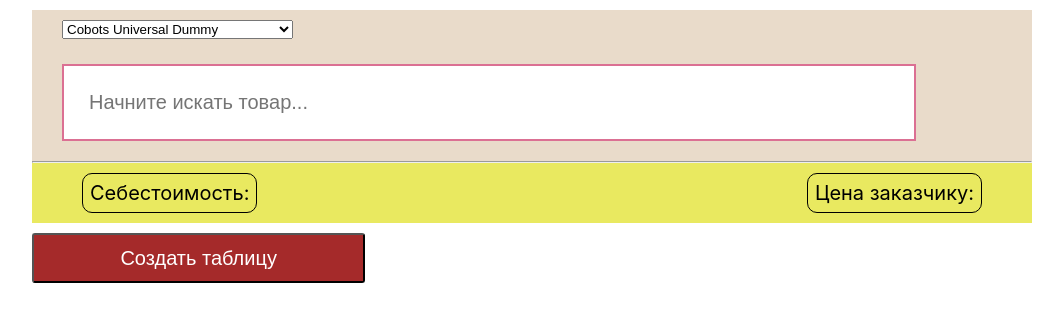
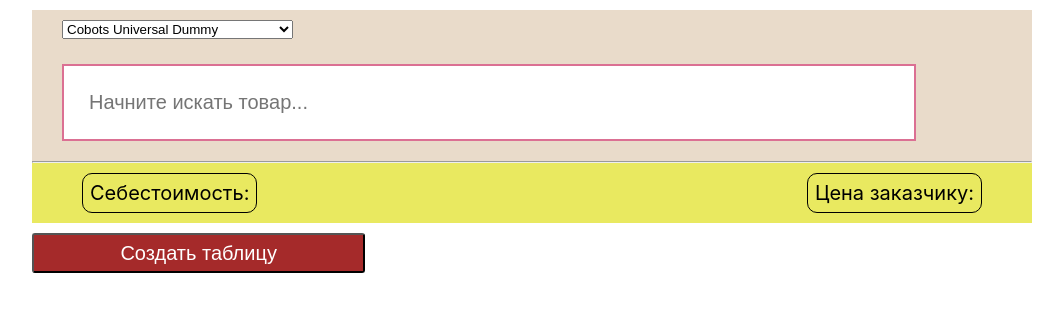
Before and after one commit to kp-app/kp-app-frontend, a React (Vite) app in the folder frontend/: page / in a window 1280 px wide. Shown: the top 322 px of the page, without its empty margins (108-1171 px from the left). Built offline with nearby package versions, Linux system fonts and the light colour scheme.

Commit message:
add delete button

```diff
--- a/frontend/src/components/AddedItems/AddedItemCard/AddedItemCard.jsx
+++ b/frontend/src/components/AddedItems/AddedItemCard/AddedItemCard.jsx
@@ -3,7 +3,7 @@
 import { removeItem } from '../../../app/productsSlice'
 import { PriceBar } from '../../ItemCard/PriceBar/PriceBar'
 
-import { card, category_selector, card_container, searchbar_align } from './AddedItemCard.module.css'
+import { card, category_selector, card_container, searchbar_align, controls } from './AddedItemCard.module.css'
 
 
 
@@ -22,8 +22,11 @@
     return (
        <div className={card_container}>
            <div className={card}>
+               <div className={controls}>
+                    <button onClick={deleteButtonHandler}>Удалить</button>
+               </div>
                <div className={category_selector}>
-
+                   {item.category}
                 </div>
                 <div className={searchbar_align}>
                     <h1>{item.fullName}</h1>
--- a/frontend/src/components/AddedItems/AddedItemCard/AddedItemCard.module.css
+++ b/frontend/src/components/AddedItems/AddedItemCard/AddedItemCard.module.css
@@ -17,6 +17,14 @@
     padding-left: var(--card-common-padding-size);
 }
 
+.controls {
+    margin: 10px 0;
+    width: 100%;
+    display: flex;
+    justify-content: flex-end;
+    align-items: center;
+}
+
 .category_selector {
     display: flex;
     flex-direction: row;
@@ -27,10 +35,10 @@
 
 button {
     background-color: var(--solid-button-primary-color);
-    width: var(--big-button-width);
-    height: var(--big-button-height);
+    width: 120px;
+    height: 40px;
     margin-bottom: calc(var(--big-button-height)/3);
-    font-size: var(--big-button-font-size);
+    font-size: calc(var(--small-button-font-size));
     border-radius: 10px;
     color: var(--solid-button-line-color);
     padding: 0.25em 1em;
```
